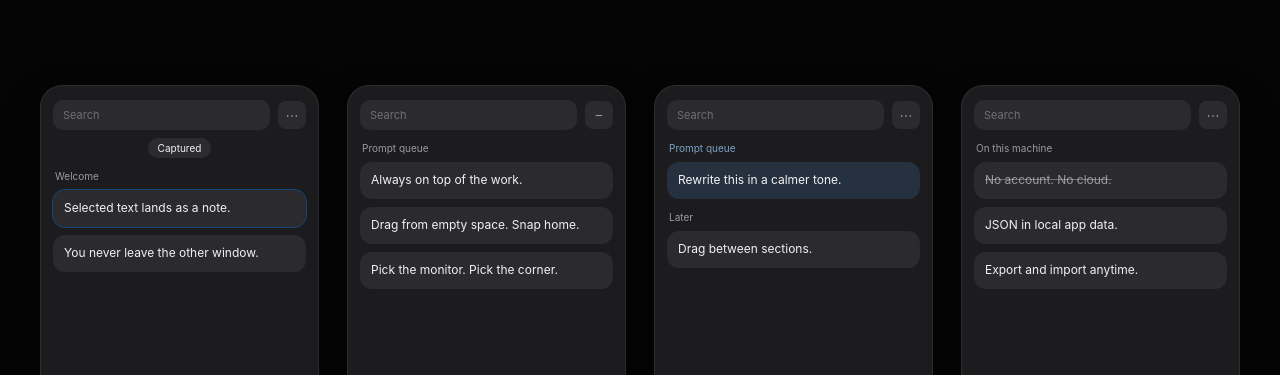
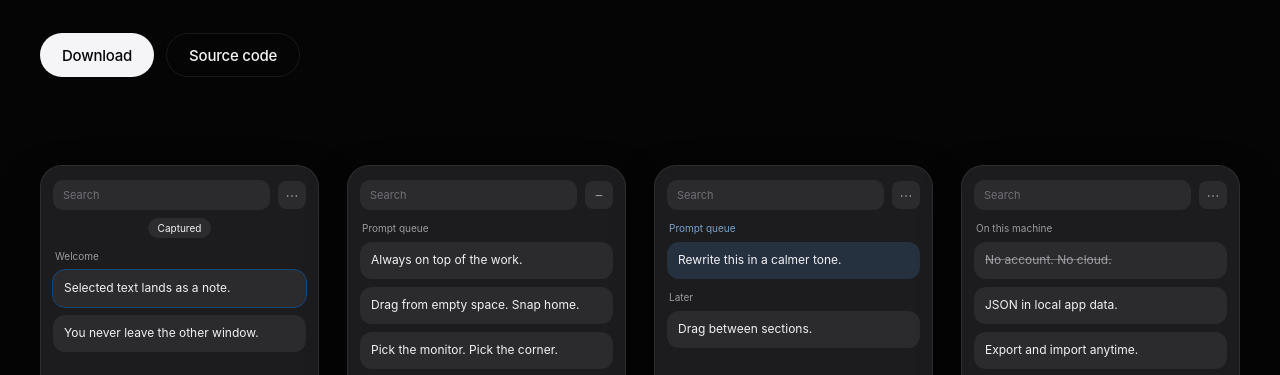
Before and after one commit to HologramSteve/oxidized, an Electron app: page site/index.html in a window 1280 px wide. Shown: the part 425-800 px from the top of the page. Drawn offline with Linux system fonts and the light colour scheme.

Commit message:
feat(site): add hero download and source buttons
Download points at the latest GitHub release. Source code points at the repo.

```diff
--- a/site/index.html
+++ b/site/index.html
@@ -21,6 +21,10 @@
       <p class="lede">
         Capture selections, stage prompts, keep moving.
         Everything lives on this machine.
+      </p>
+      <p class="actions">
+        <a class="btn btn-primary" href="https://github.com/HologramSteve/oxidized/releases/latest">Download</a>
+        <a class="btn btn-ghost" href="https://github.com/HologramSteve/oxidized">Source code</a>
       </p>
     </section>
 
--- a/site/style.css
+++ b/site/style.css
@@ -70,6 +70,46 @@ body {
   font-size: 20px;
   line-height: 1.45;
   letter-spacing: -0.015em;
+}
+
+.actions {
+  display: flex;
+  flex-wrap: wrap;
+  gap: 12px;
+  margin-top: 36px;
+}
+
+.btn {
+  display: inline-flex;
+  align-items: center;
+  justify-content: center;
+  height: 44px;
+  padding: 0 22px;
+  border-radius: 980px;
+  font-size: 15px;
+  font-weight: 510;
+  letter-spacing: -0.015em;
+  text-decoration: none;
+  transition: background-color 0.2s ease, color 0.2s ease, border-color 0.2s ease;
+}
+
+.btn-primary {
+  background: #f5f5f7;
+  color: #050505;
+}
+
+.btn-primary:hover {
+  background: #ffffff;
+}
+
+.btn-ghost {
+  color: var(--text);
+  border: 1px solid var(--line);
+}
+
+.btn-ghost:hover {
+  background: rgba(255, 255, 255, 0.06);
+  border-color: rgba(255, 255, 255, 0.18);
 }
 
 .showcase {
```
